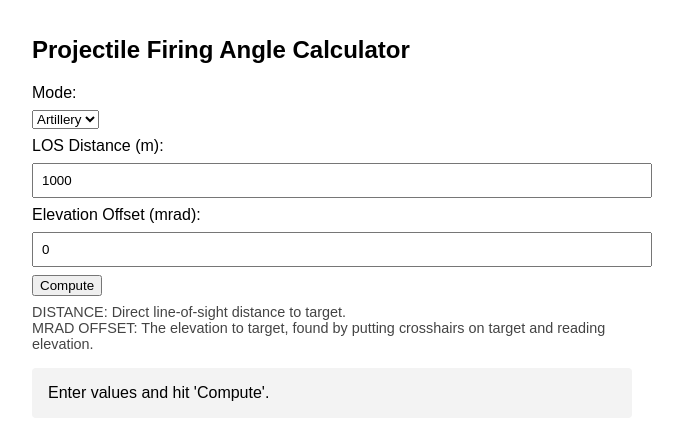
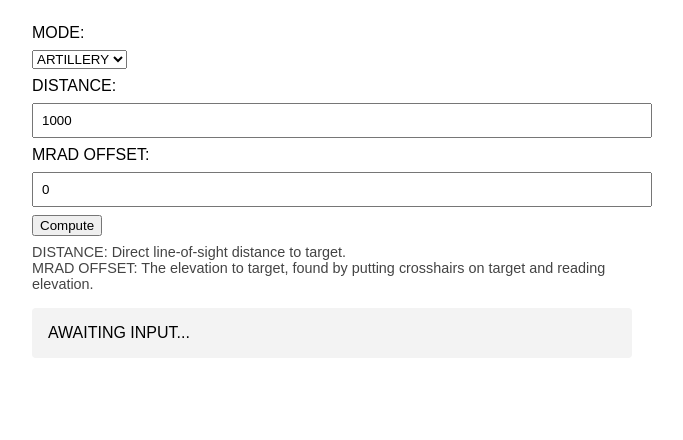
Before and after one commit to g72a2/g72a2.github.io, a plain HTML site: page index.html in a window 1280 px wide. Shown: the whole page, without its empty margins (308-991 px from the left). Drawn offline with Linux system fonts and the light colour scheme.

Commit message:
Update index.html

```diff
--- a/index.html
+++ b/index.html
@@ -33,39 +33,38 @@
   </style>
 </head>
 <body>
-  <h2>Projectile Firing Angle Calculator</h2>
 
-  <label for="mode">Mode:</label>
+  <label for="mode">MODE:</label>
   <select id="mode" onchange="toggleInputs()">
-    <option value="artillery" selected>Artillery</option>
-    <option value="mortar">Mortar</option>
+    <option value="artillery" selected>ARTILLERY</option>
+    <option value="mortar">MORTAR</option>
   </select>
 
   <div id="charge-options" style="display:none">
-    <label for="charge">Mortar Charge:</label>
+    <label for="charge">CHARGE PREFERENCE:</label>
     <select id="charge">
-      <option value="high">High</option>
-      <option value="low">Low</option>
+      <option value="high">HIGH</option>
+      <option value="low">LOW</option>
     </select>
   </div>
 
   <div id="inputs-artillery">
-    <label for="distance">LOS Distance (m):</label>
+    <label for="distance">DISTANCE:</label>
     <input type="number" id="distance" value="1000" step="any" />
 
-    <label for="elevation">Elevation Offset (mrad):</label>
+    <label for="elevation">MRAD OFFSET:</label>
     <input type="number" id="elevation" value="0" step="any" />
   </div>
 
   <div id="inputs-mortar" style="display:none">
-    <label for="mortarDistance">Range to Target (m):</label>
+    <label for="mortarDistance">DISTANCE:</label>
     <input type="number" id="mortarDistance" value="1000" step="any" />
   </div>
 
   <button onclick="calculateAngle()">Compute</button>
 
   <div class="info" id="context-info"></div>
-  <div class="result" id="result">Enter values and hit 'Compute'.</div>
+  <div class="result" id="result">AWAITING INPUT...</div>
 
   <script>
     function toggleInputs() {
@@ -78,7 +77,7 @@
       if (mode === "artillery") {
         context.innerHTML = "DISTANCE: Direct line-of-sight distance to target.<br>MRAD OFFSET: The elevation to target, found by putting crosshairs on target and reading elevation.";
       } else {
-        context.innerHTML = "DISTANCE: Direct line-of-sight distance to target.<br>CHARGE PREFERENCE: Will use the selected charge type if possible.<br>High charge allows for steeper firing angles and further ranges with higher splash times.<br>Low charge allows for flatter firing angles and lower splash times.";
+        context.innerHTML = "DISTANCE: Direct line-of-sight distance to target.<br>CHARGE PREFERENCE:<br>Will use the selected charge type if possible:<br>HIGH allows for steeper firing angles and further ranges with higher splash times.<br>LOW allows for flatter firing angles and lower splash times.";
       }
     }
 
```
